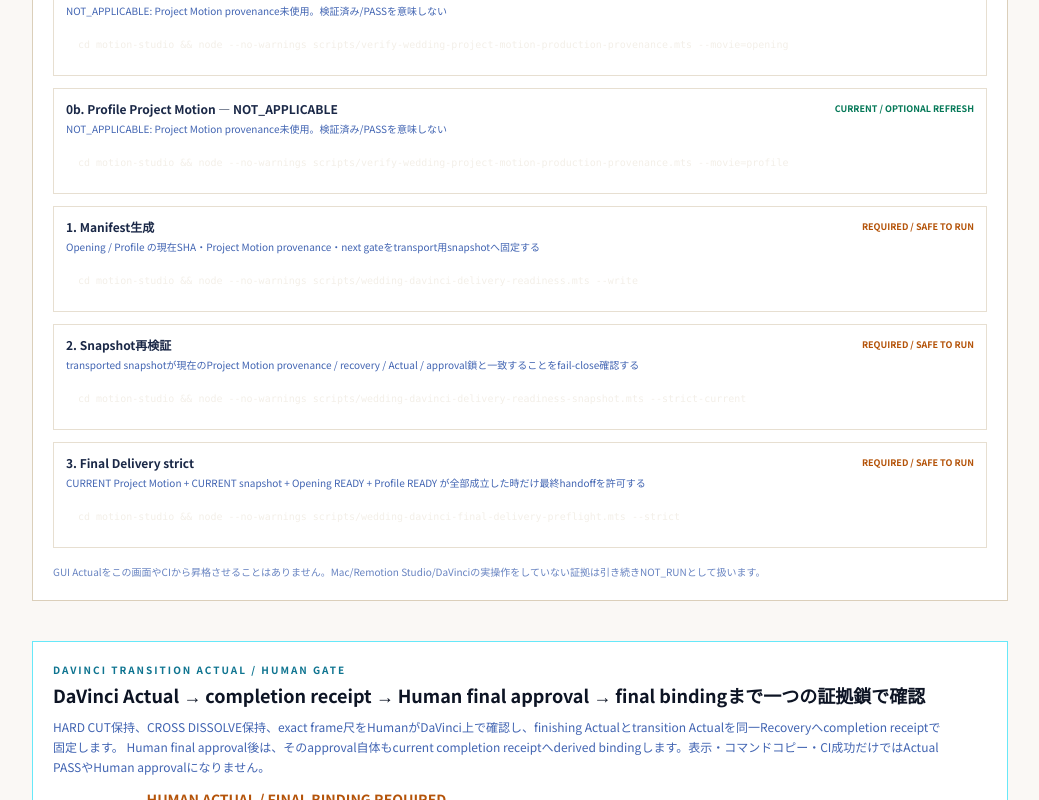
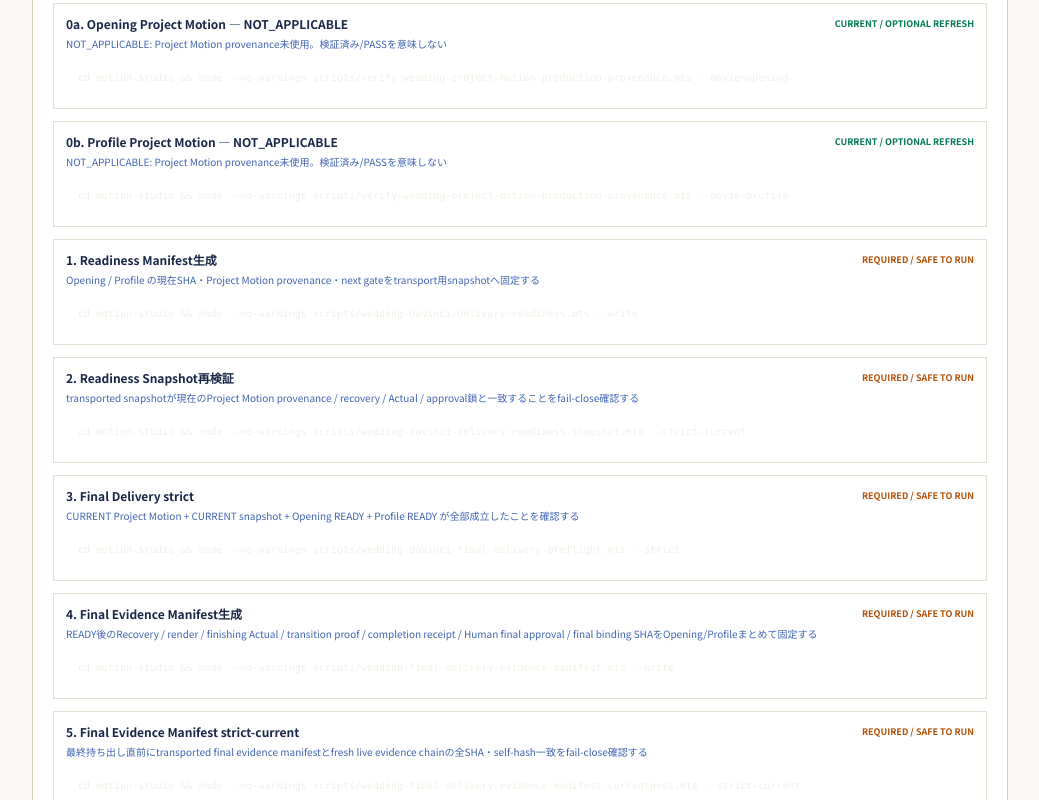
Before and after one commit to m-shogo/wedding-project, a React (Vite) app in the folder movie-dashboard/: page /movie-coach/motion-library in a window 1280 px wide. Shown: the part 3720-4520 px from the top of the page, without its empty margins (240-1279 px from the left). Built offline with nearby package versions, Linux system fonts and the light colour scheme.

Commit message:
Movie: require current final evidence manifest in preflight

```diff
--- a/movie-dashboard/src/data/weddingDavinciFinalDeliveryPreflight.ts
+++ b/movie-dashboard/src/data/weddingDavinciFinalDeliveryPreflight.ts
@@ -1,4 +1,5 @@
 import {buildWeddingDavinciDeliveryReadiness} from "./weddingDavinciDeliveryReadiness";
+import {weddingFinalDeliveryEvidenceManifestReadiness} from "./weddingFinalDeliveryEvidenceManifestReadiness.generated";
 
 export const WEDDING_DAVINCI_FINAL_DELIVERY_PREFLIGHT_SCHEMA = "wedding-davinci-final-delivery-preflight-dashboard/v1" as const;
 export const WEDDING_DAVINCI_OPERATOR_PACKET_SCHEMA = "wedding-davinci-operator-packet/v1" as const;
@@ -24,6 +25,7 @@ export function buildWeddingDavinciFinalDeliveryPreflight(
   snapshot: WeddingDavinciSnapshotAudit = defaultWeddingDavinciSnapshotAudit,
 ) {
   const live = buildWeddingDavinciDeliveryReadiness();
+  const finalEvidenceManifest = weddingFinalDeliveryEvidenceManifestReadiness;
   const blockerCodes: string[] = [];
 
   if (snapshot.state === "NOT_RUN") blockerCodes.push("WEDDING_DAVINCI_SNAPSHOT_REQUIRED");
@@ -33,13 +35,17 @@ export function buildWeddingDavinciFinalDeliveryPreflight(
   if (live.profile.projectMotion.state === "INVALID") blockerCodes.push("PROFILE_PROJECT_MOTION_PROVENANCE_INVALID");
   if (live.opening.state !== "READY") blockerCodes.push("OPENING_DAVINCI_DELIVERY_NOT_READY");
   if (live.profile.state !== "READY") blockerCodes.push("PROFILE_DAVINCI_DELIVERY_NOT_READY");
+  if (finalEvidenceManifest.state === "NOT_RUN") blockerCodes.push("FINAL_DELIVERY_EVIDENCE_MANIFEST_REQUIRED");
+  if (finalEvidenceManifest.state === "STALE") blockerCodes.push("FINAL_DELIVERY_EVIDENCE_MANIFEST_STALE");
+  if (finalEvidenceManifest.state === "INVALID") blockerCodes.push("FINAL_DELIVERY_EVIDENCE_MANIFEST_INVALID");
+  if (finalEvidenceManifest.state === "CURRENT" && !finalEvidenceManifest.current) blockerCodes.push("FINAL_DELIVERY_EVIDENCE_MANIFEST_CURRENTNESS_INVALID");
 
-  const eligible = snapshot.current && live.strictDeliveryEligible && blockerCodes.length === 0;
+  const eligible = snapshot.current && live.strictDeliveryEligible && finalEvidenceManifest.current && blockerCodes.length === 0;
   const state: PreflightState = eligible
     ? "READY"
-    : snapshot.state === "INVALID" || live.opening.projectMotion.state === "INVALID" || live.profile.projectMotion.state === "INVALID"
+    : snapshot.state === "INVALID" || live.opening.projectMotion.state === "INVALID" || live.profile.projectMotion.state === "INVALID" || finalEvidenceManifest.state === "INVALID"
       ? "INVALID"
-      : snapshot.state === "STALE"
+      : snapshot.state === "STALE" || finalEvidenceManifest.state === "STALE"
         ? "STALE"
         : snapshot.state === "NOT_RUN"
           ? "SNAPSHOT_REQUIRED"
@@ -72,14 +78,14 @@ export function buildWeddingDavinciFinalDeliveryPreflight(
     ...projectMotionStatusCommands,
     {
       id: "WRITE_MANIFEST",
-      label: "1. Manifest生成",
+      label: "1. Readiness Manifest生成",
       command: "cd motion-studio && node --no-warnings scripts/wedding-davinci-delivery-readiness.mts --write",
       required: snapshot.state !== "CURRENT",
       purpose: "Opening / Profile の現在SHA・Project Motion provenance・next gateをtransport用snapshotへ固定する",
     },
     {
       id: "REVALIDATE_SNAPSHOT",
-      label: "2. Snapshot再検証",
+      label: "2. Readiness Snapshot再検証",
       command: "cd motion-studio && node --no-warnings scripts/wedding-davinci-delivery-readiness-snapshot.mts --strict-current",
       required: snapshot.state !== "CURRENT",
       purpose: "transported snapshotが現在のProject Motion provenance / recovery / Actual / approval鎖と一致することをfail-close確認する",
@@ -89,7 +95,21 @@ export function buildWeddingDavinciFinalDeliveryPreflight(
       label: "3. Final Delivery strict",
       command: "cd motion-studio && node --no-warnings scripts/wedding-davinci-final-delivery-preflight.mts --strict",
       required: true,
-      purpose: "CURRENT Project Motion + CURRENT snapshot + Opening READY + Profile READY が全部成立した時だけ最終handoffを許可する",
+      purpose: "CURRENT Project Motion + CURRENT snapshot + Opening READY + Profile READY が全部成立したことを確認する",
+    },
+    {
+      id: "WRITE_FINAL_DELIVERY_EVIDENCE_MANIFEST",
+      label: "4. Final Evidence Manifest生成",
+      command: finalEvidenceManifest.writeCommand,
+      required: !finalEvidenceManifest.current,
+      purpose: "READY後のRecovery / render / finishing Actual / transition proof / completion receipt / Human final approval / final binding SHAをOpening/Profileまとめて固定する",
+    },
+    {
+      id: "STRICT_FINAL_DELIVERY_EVIDENCE_MANIFEST_CURRENTNESS",
+      label: "5. Final Evidence Manifest strict-current",
+      command: finalEvidenceManifest.strictCommand,
+      required: true,
+      purpose: "最終持ち出し直前にtransported final evidence manifestとfresh live evidence chainの全SHA・self-hash一致をfail-close確認する",
     },
   ] as const;
 
@@ -98,6 +118,16 @@ export function buildWeddingDavinciFinalDeliveryPreflight(
     state,
     eligible,
     snapshot,
+    finalEvidenceManifest: {
+      state: finalEvidenceManifest.state,
+      current: finalEvidenceManifest.current,
+      manifestPath: finalEvidenceManifest.manifestPath,
+      mismatches: [...finalEvidenceManifest.mismatches],
+      manifestSha256: finalEvidenceManifest.manifestSha256,
+      readinessSha256: finalEvidenceManifest.readinessSha256,
+      openingEvidenceChainSha256: finalEvidenceManifest.openingEvidenceChainSha256,
+      profileEvidenceChainSha256: finalEvidenceManifest.profileEvidenceChainSha256,
+    },
     blockerCodes,
     opening: {
       state: live.opening.state,
@@ -122,7 +152,10 @@ export function buildWeddingDavinciFinalDeliveryPreflight(
       "PROJECT_MOTION_VERIFIER_COMMAND_VISIBLE != PROJECT_MOTION_VERIFIED",
       "PROJECT_MOTION_NOT_APPLICABLE != VERIFIED",
       "SNAPSHOT_CURRENT != FINAL_DELIVERY_READY",
-      "FINAL_DELIVERY_READY_REQUIRES_CURRENT_PROJECT_MOTION_SNAPSHOT_AND_BOTH_MOVIES_READY",
+      "FINAL_EVIDENCE_MANIFEST_CURRENT_REQUIRED_BEFORE_FINAL_DELIVERY_READY",
+      "FINAL_EVIDENCE_MANIFEST_GENERATED_SNAPSHOT != CANONICAL_STRICT_CURRENT",
+      "FINAL_EVIDENCE_MANIFEST_CURRENT != LIVE_MAC_DAVINCI_GUI_ACTUAL",
+      "FINAL_DELIVERY_READY_REQUIRES_CURRENT_PROJECT_MOTION_SNAPSHOT_BOTH_MOVIES_READY_AND_CURRENT_FINAL_EVIDENCE_MANIFEST",
       "NOT_RUN != VERIFIED",
       "CI_MUST_NOT_PROMOTE_MAC_GUI_ACTUAL",
     ],
@@ -148,6 +181,7 @@ export function buildWeddingDavinciOperatorPacket(
       eligible: preflight.eligible,
       blockerCodes: [...preflight.blockerCodes],
       snapshot: {...preflight.snapshot, mismatches: [...preflight.snapshot.mismatches]},
+      finalEvidenceManifest: {...preflight.finalEvidenceManifest, mismatches: [...preflight.finalEvidenceManifest.mismatches]},
     },
     projectMotionPreflight: {
       opening: preflight.opening.projectMotion,
```
